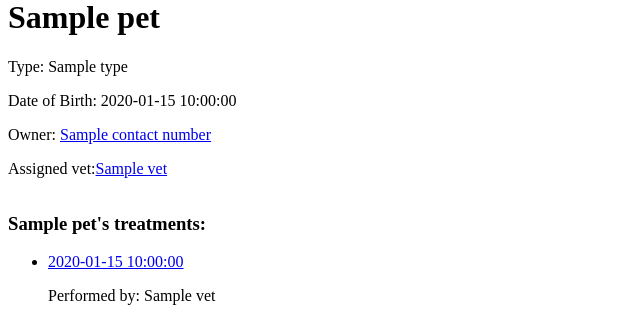
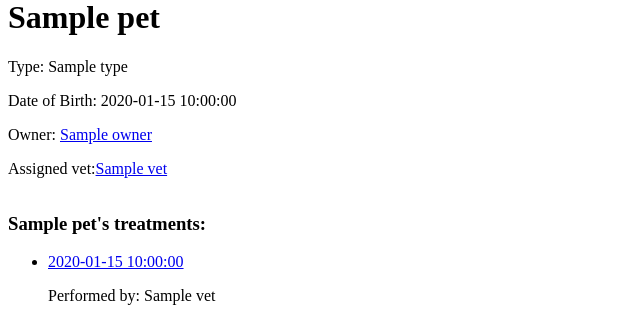
Before and after one commit to jakegreenhalgh/vet_manager, a Flask app: page /pets/1 in a window 1280 px wide. Shown: the part 110-428 px from the top of the page, without its empty margins (0-640 px from the left). Run offline with Flask 2, Linux system fonts and the light colour scheme; a database or web service that is not in the repository returns one stand-in record (values such as "Sample title"); some libraries are stand-ins or nearby versions.

Commit message:
updated the pets' relevant files with the new model

```diff
--- a/controllers/pets_controller.py
+++ b/controllers/pets_controller.py
@@ -1,10 +1,11 @@
 from flask import Flask, render_template, request, redirect
 from flask import Blueprint
+from controllers.owners_controller import owners
 from controllers.treatments_controller import treatments
 from models.pet import Pet
 import repositories.pet_repository as pet_repository
 import repositories.vet_repository as vet_repository
-import repositories.treatment_repository as treatment_repository
+import repositories.owner_repository as owner_repository
 
 pets_blueprint = Blueprint("pets", __name__)
 
@@ -23,16 +24,17 @@ def show(id):
 @pets_blueprint.route("/pets/new", methods=['GET'])
 def new_pet():
     vets = vet_repository.select_all()
-    return render_template("pets/new.html", vets = vets)
+    owners = owner_repository.select_all()
+    return render_template("pets/new.html", vets = vets, owners=owners)
 
 @pets_blueprint.route("/pets",  methods=['POST'])
 def create_pet():
     pet_name = request.form['name']
     pet_type = request.form['type']
     pet_dob = request.form['dob']
-    contact_number = request.form['contact_number']
+    owner = owner_repository.select(request.form['pet_owner'])
     vet = vet_repository.select(request.form['pet_vet'])
-    pet = Pet(pet_name, pet_type, pet_dob, contact_number, vet, id)
+    pet = Pet(pet_name, pet_type, pet_dob, owner, vet, id)
     pet_repository.save(pet)
     return redirect('/pets')
 
--- a/repositories/pet_repository.py
+++ b/repositories/pet_repository.py
@@ -2,6 +2,7 @@ from db.run_sql import run_sql
 from models.treatment import Treatment
 from models.pet import Pet
 import repositories.vet_repository as vet_repository
+import repositories.owner_repository as owner_repository
 
 def select_all():
     pets = []
@@ -10,7 +11,8 @@ def select_all():
     results = run_sql(sql)
     for row in results:
         vet = vet_repository.select(row['vet_id'])
-        pet = Pet(row['name'], row['type'], row['dob'], row['contact_number'], vet, row['id'])
+        owner = owner_repository.select(row['owner_id'])
+        pet = Pet(row['name'], row['type'], row['dob'], owner, vet, row['id'])
         pets.append(pet)
     return pets
 
@@ -24,13 +26,14 @@ def select(id):
     if results:
         result = results[0]
         vet = vet_repository.select(result['vet_id'])
-        result = Pet(result['name'], result['type'], result['dob'], result['contact_number'], vet, result['id'])
+        owner = owner_repository.select(result['owner_id'])
+        result = Pet(result['name'], result['type'], result['dob'], owner, vet, result['id'])
     return result
 
 
 def save(pet):
-    sql = "INSERT INTO pets( name, type, dob, contact_number, vet_id ) VALUES ( %s, %s, %s, %s, %s) RETURNING id"
-    values = [pet.name, pet.type, pet.dob, pet.contact_number, pet.vet.id]
+    sql = "INSERT INTO pets( name, type, dob, owner_id, vet_id ) VALUES ( %s, %s, %s, %s, %s) RETURNING id"
+    values = [pet.name, pet.type, pet.dob, pet.owner.id, pet.vet.id]
     results = run_sql( sql, values )
     pet.id = results[0]['id']
     return pet
```
Also changed, not shown: templates/owners/new.html (+6 -4 lines), templates/pets/new.html (+7 -0 lines).
